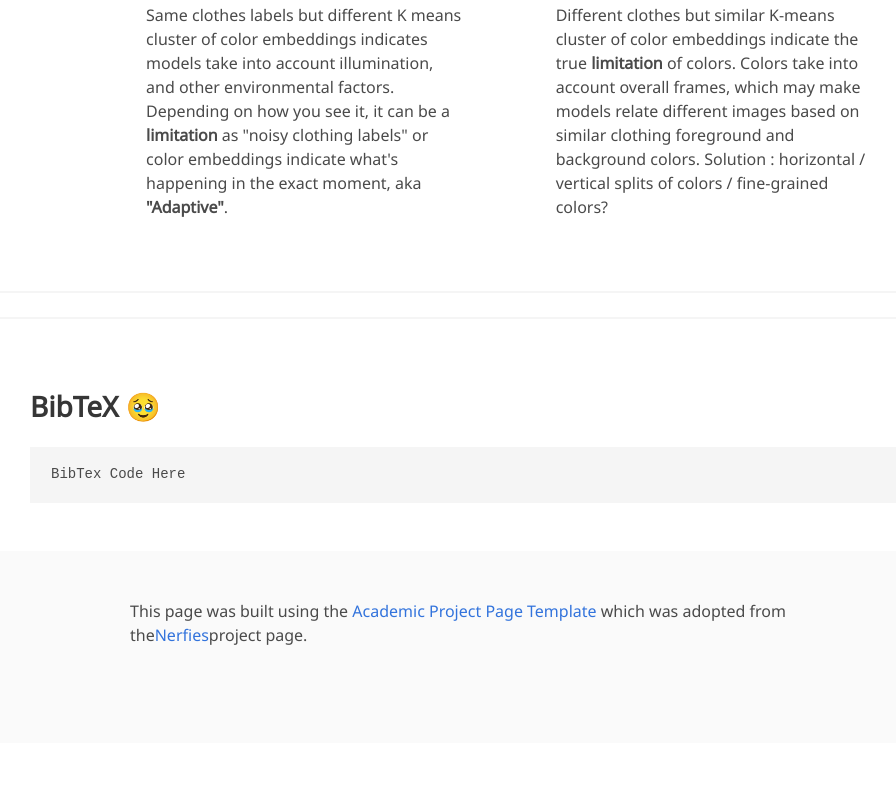
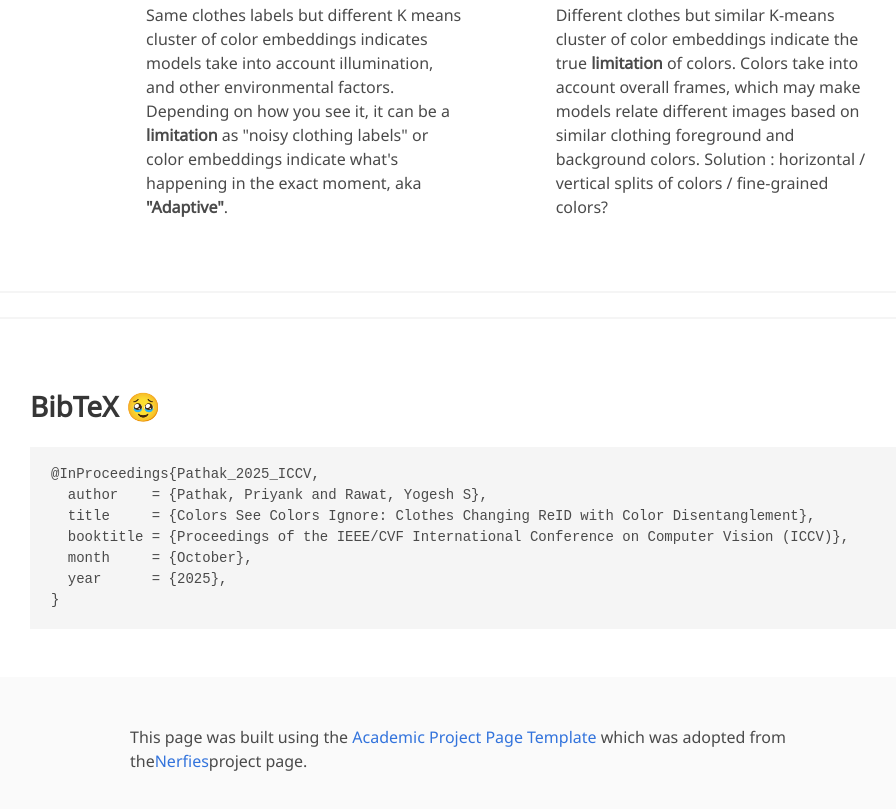
Before and after one commit to UCF-CRCV/UCF-CRCV.github.io, a plain HTML site: page ReID/CSCI/index.html in a window 1280 px wide. Shown: the part 4401-5210 px from the top of the page, without its empty margins (130-1026 px from the left). Before the commit the page ends 5144 px from the top, so only its background shows below. Drawn offline with nearby package versions, Linux system fonts and the light colour scheme; some icons are missing; a web font is replaced by a local one.

Commit message:
bibtex added

```diff
--- a/ReID/CSCI/index.html
+++ b/ReID/CSCI/index.html
@@ -4,9 +4,9 @@
   <meta charset="utf-8">
   <!-- Meta tags for social media banners, these should be filled in appropriatly as they are your "business card" -->
   <!-- Replace the content tag with appropriate information -->
-  <meta name="description" content="ICCV - CSCI Person ReID">
-  <meta property="og:title" content="ICCV - CSCI Person ReID"/>
-  <meta property="og:description" content="Person ReID biometrics survillence ICCV"/>
+  <meta name="description" content="CSCI Person ReID (ICCV)">
+  <meta property="og:title" content="CSCI Person ReID (ICCV)"/>
+  <meta property="og:description" content="Person ReID biometrics survillence (ICCV)"/>
   <meta property="og:url" content="https://github.com/ppriyank/ICCV-CSCI-Person-ReID"/>
   <!-- Path to banner image, should be in the path listed below. Optimal dimenssions are 1200X630-->
   <meta property="og:image" content="static/images/banner.jpg" />
@@ -15,7 +15,7 @@
 
 
   <meta name="twitter:title" content="Colors See Colors Ignore: Clothes Changing ReID with Color Disentanglement">
-  <meta name="twitter:description" content="Person ReID biometrics survillence ICCV">
+  <meta name="twitter:description" content="Person ReID biometrics survillence (ICCV)">
   <!-- Path to banner image, should be in the path listed below. Optimal dimenssions are 1200X600-->
   <meta name="twitter:image" content="static/images/banner.jpeg">
   <meta name="twitter:card" content="summary_large_image">
@@ -339,11 +339,18 @@
 
 <hr class="divider" />
 <hr class="divider" />
+
 <!--BibTex citation -->
   <section class="section is-light" id="BibTeX">
     <div class="container is-max-desktop content">
       <h2 class="title">BibTeX 🥹</h2>
-      <pre><code>BibTex Code Here</code></pre>
+      <pre><code>@InProceedings{Pathak_2025_ICCV,
+  author    = {Pathak, Priyank and Rawat, Yogesh S},
+  title     = {Colors See Colors Ignore: Clothes Changing ReID with Color Disentanglement},
+  booktitle = {Proceedings of the IEEE/CVF International Conference on Computer Vision (ICCV)},
+  month     = {October},
+  year      = {2025},<!-- pages     = {18882-18893} -->
+}</code></pre>
     </div>
 </section>
 <!--End BibTex citation -->
```
